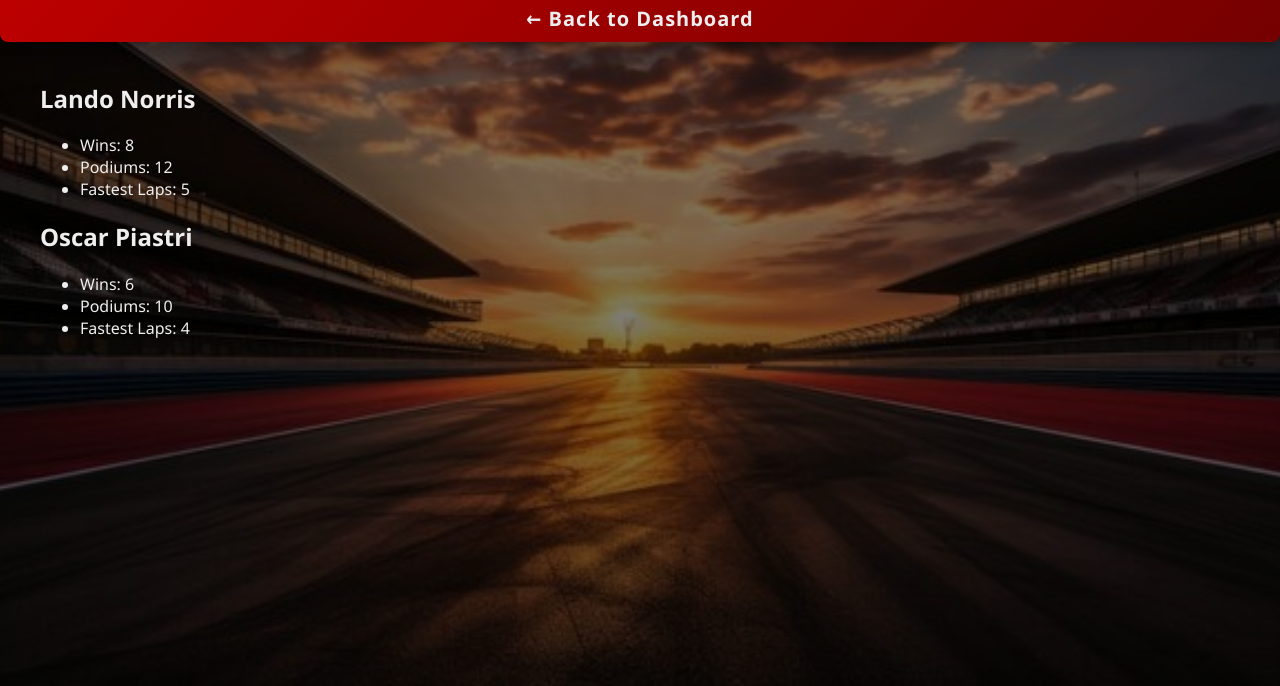
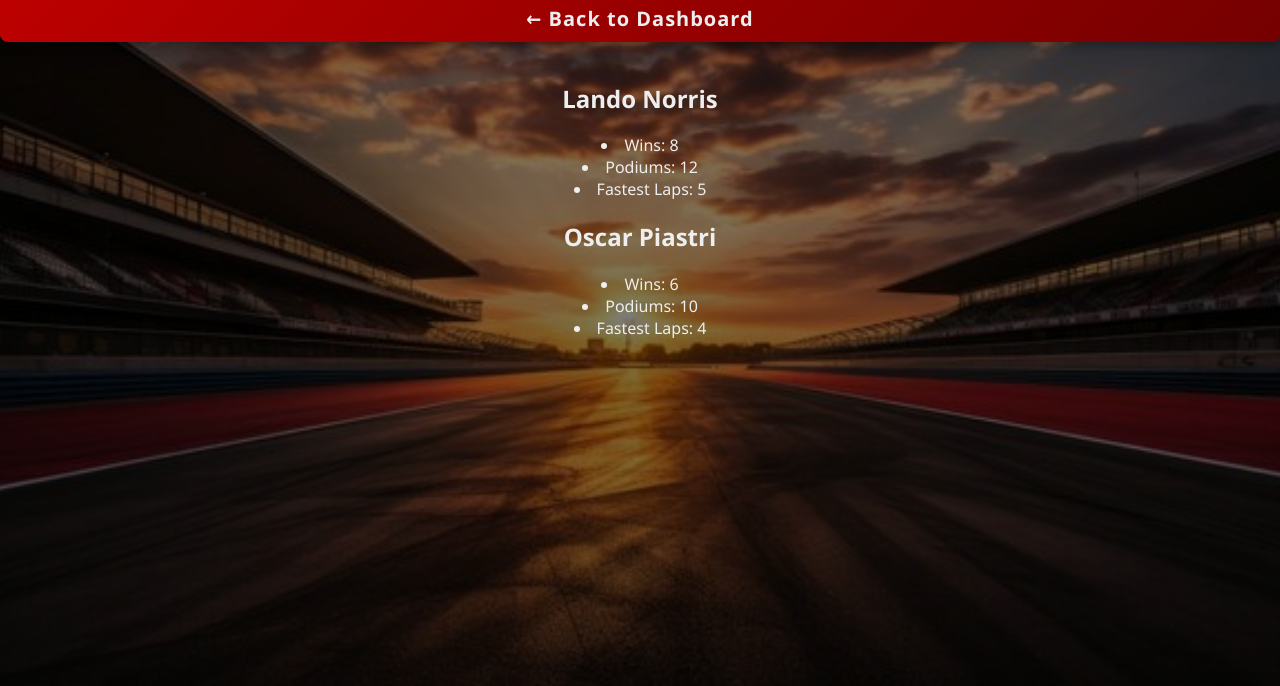
Before and after one commit to greggykotelnikov/f1_pwa_app, a website: page public/driver_stats.html in a window 1280 px wide. Shown: the part 114-800 px from the top of the page. Drawn offline with Linux system fonts and the light colour scheme.

Commit message:
Align team and driver names to the left and center driver stats text

```diff
--- a/public/css/style.css
+++ b/public/css/style.css
@@ -137,6 +137,25 @@ main {
 #driver-stats {
     font-size: 16px;
     line-height: 1.5;
+    text-align: center;
+}
+
+.driver-stats-page section {
+    text-align: center;
+}
+
+.driver-stats-page section h2 {
+    text-align: center;
+}
+
+.driver-stats-page section ul {
+    list-style-position: inside;
+    text-align: center;
+    padding-left: 0;
+}
+
+.standings-table td.driver-name,
+.standings-table td.team-name {
     text-align: left;
 }
 
--- a/public/driver_stats.html
+++ b/public/driver_stats.html
@@ -6,7 +6,7 @@
   <title>Driver Stats</title>
   <link rel="stylesheet" href="css/style.css">
 </head>
-<body>
+<body class="driver-stats-page">
   <header>
     <h1>Driver Stats</h1>
     <a href="index.html">← Back to Dashboard</a>
```
